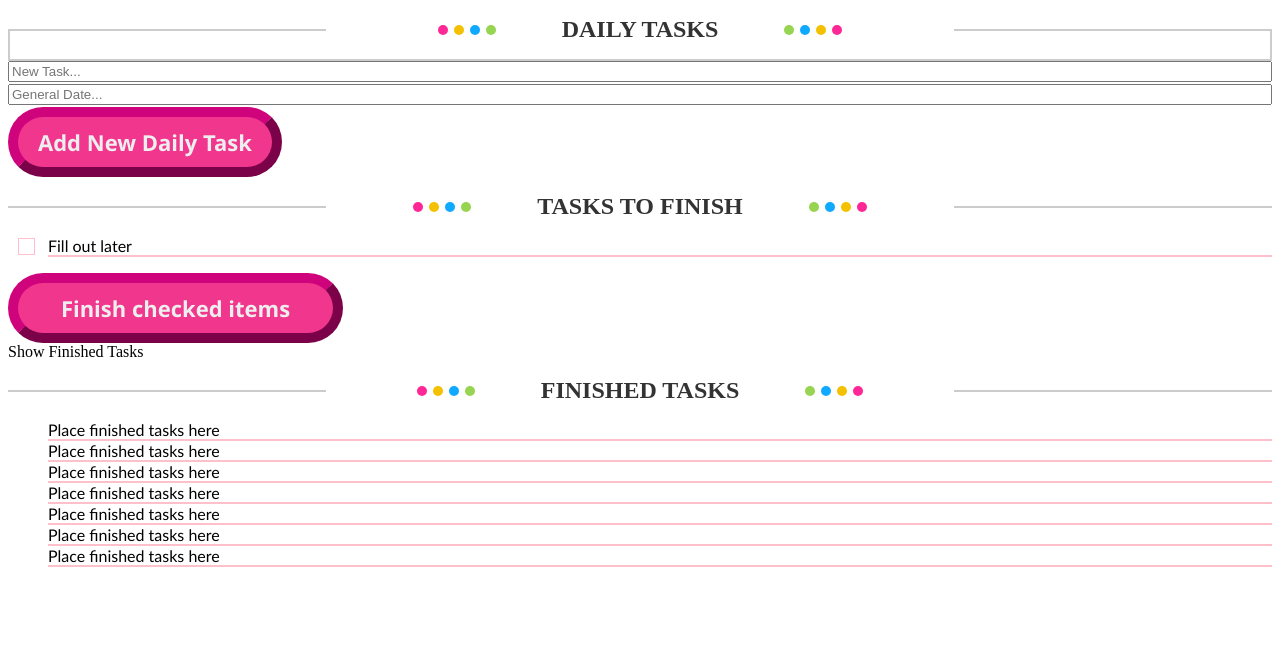
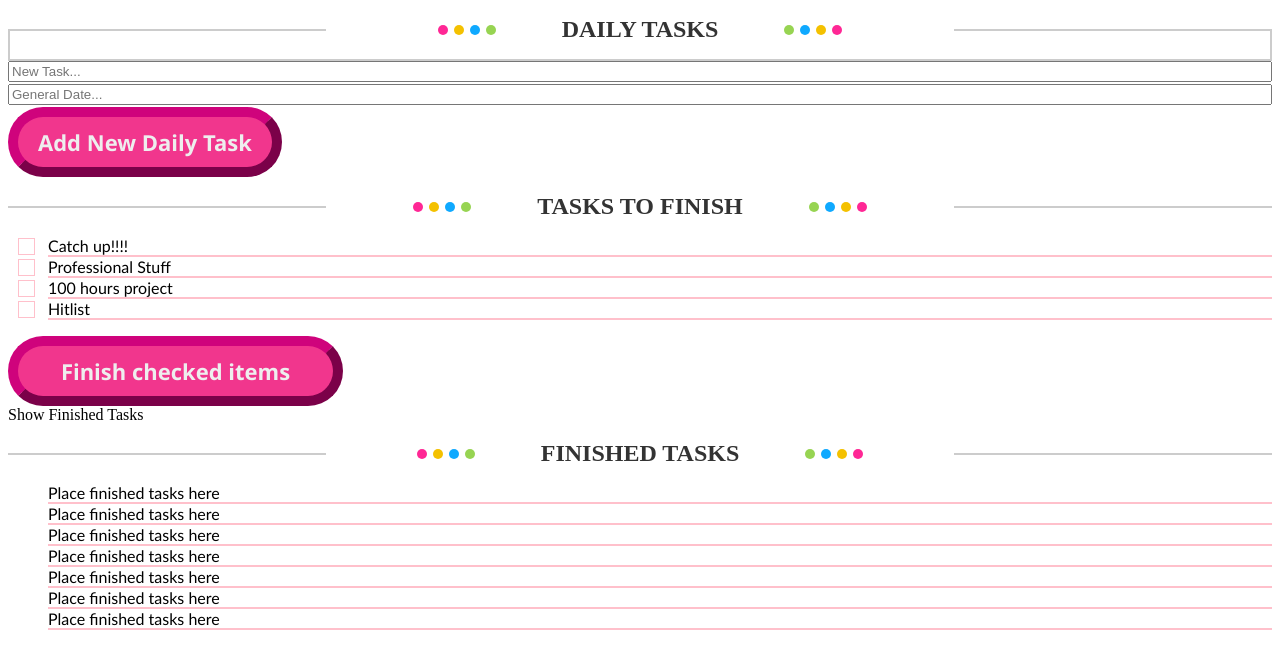
Before and after one commit to jasmine-9000/todolist-purejs, a website: page index.html in a window 1280 px wide. Drawn offline with Linux system fonts and the light colour scheme; no server answers.

Commit message:
Added stuff to general todolist

```diff
--- a/index.html
+++ b/index.html
@@ -55,7 +55,22 @@
                     <label class="container1">
                         <input type="checkbox">
                         <span class="checkmark"></span>
-                    </label>Fill out later</li>
+                    </label>Catch up!!!!</li>
+                <li>
+                    <label class="container1">
+                        <input type="checkbox">
+                        <span class="checkmark"></span>
+                    </label>Professional Stuff</li>
+                <li>
+                    <label class="container1">
+                        <input type="checkbox">
+                        <span class="checkmark"></span>
+                    </label>100 hours project</li>
+                <li>
+                    <label class="container1">
+                        <input type="checkbox">
+                        <span class="checkmark"></span>
+                    </label>Hitlist</li>
             </ul>
         </div>
 
```
